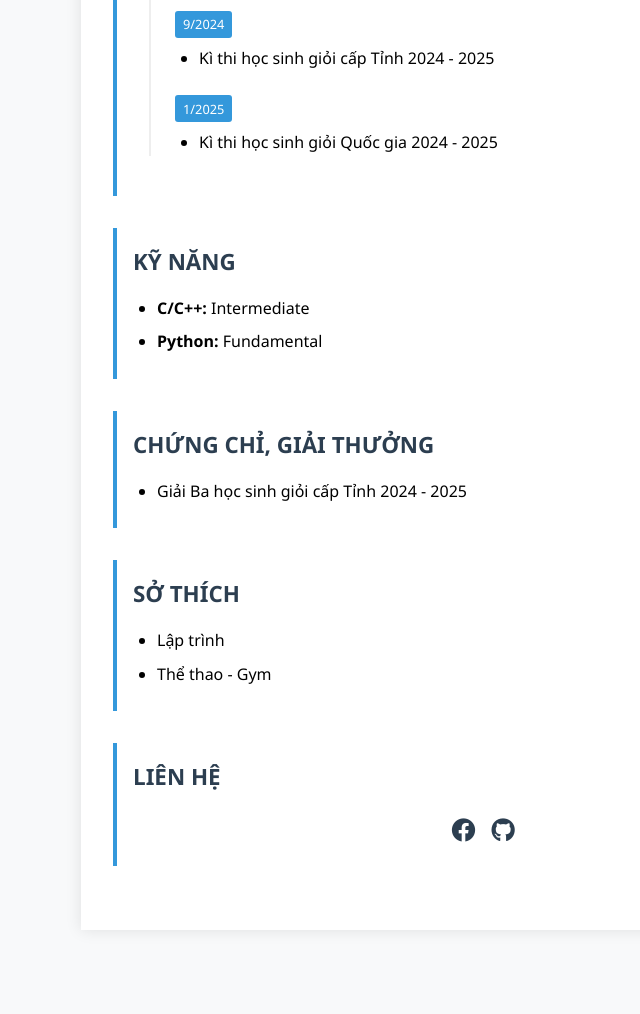
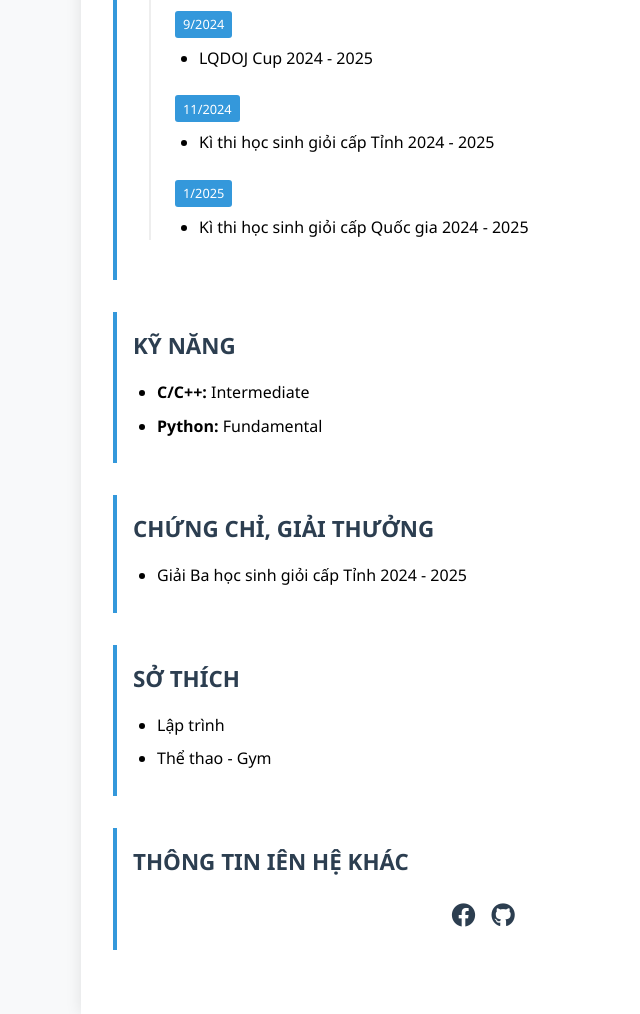
Before and after one commit to TxRyeSayNo/TxRye.github.io, a plain HTML site: page index.html in a window 1280 px wide. Shown: the part 1500-2514 px from the top of the page, without its empty margins (159-799 px from the left). Before the commit the page ends 2462 px from the top, so only its background shows below. Drawn offline with Linux system fonts and the light colour scheme.

Commit message:
Update archievement

```diff
--- a/index.html
+++ b/index.html
@@ -192,13 +192,19 @@
                     <div class="timeline-item">
                         <div class="badge">9/2024</div>
                         <ul>
+                            <li>LQDOJ Cup 2024 - 2025</li>
+                        </ul>
+                    </div>
+                    <div class="timeline-item">
+                        <div class="badge">11/2024</div>
+                        <ul>
                             <li>Kì thi học sinh giỏi cấp Tỉnh 2024 - 2025</li>
                         </ul>
                     </div>
                     <div class="timeline-item">
                         <div class="badge">1/2025</div>
                         <ul>
-                            <li>Kì thi học sinh giỏi Quốc gia 2024 - 2025</li>
+                            <li>Kì thi học sinh giỏi cấp Quốc gia 2024 - 2025</li>
                         </ul>
                     </div>
                 </div>
@@ -232,10 +238,10 @@
 
             <!-- Liên hệ -->
             <section class="section">
-                <h2 class="section-title">Liên hệ</h2>
+                <h2 class="section-title">Thông tin iên hệ khác</h2>
                 <div class="contact-list">
                     <a href="https://facebook.com/truyenc.avocado.me106"><i class="fab fa-facebook"></i></a>
-                    <a href="https://TxRye.github.io"><i class="fab fa-github"></i></a>
+                    <a href="https://TxRyeSayNo.github.io"><i class="fab fa-github"></i></a>
                 </div>
             </section>
         </div>
```
